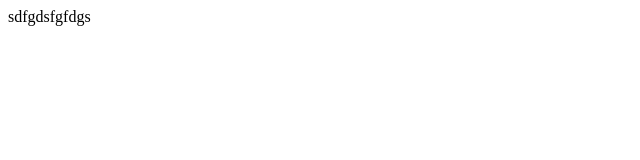
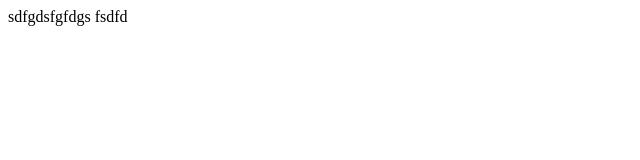
Before and after one commit to Haiktyk/demo, a plain HTML site: page index.html in a window 1280 px wide. Shown: the full height of the page, 0-640 px from the left. Drawn offline with Linux system fonts and the light colour scheme.

Commit message:
ngu lan 2

```diff
--- a/index.html
+++ b/index.html
@@ -8,5 +8,6 @@
 </head>
 <body>
     sdfgdsfgfdgs
+    fsdfd
 </body>
 </html>
```
